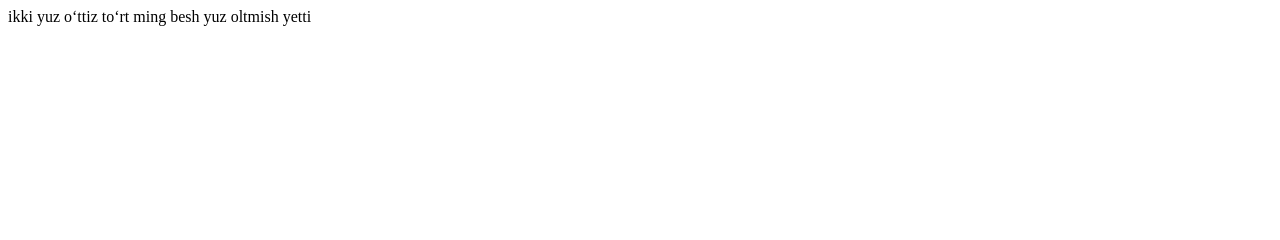
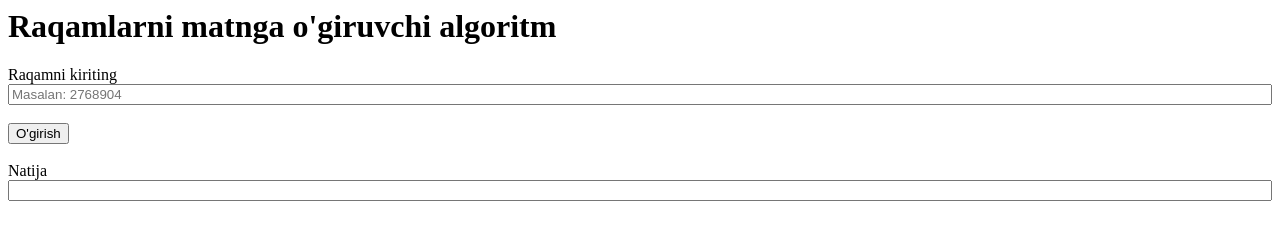
Before and after one commit to juraevuz/num2textuz, a plain HTML site: page index.html in a window 1280 px wide. Drawn offline with Linux system fonts and the light colour scheme.

Commit message:
Update index.html

```diff
--- a/index.html
+++ b/index.html
@@ -4,8 +4,17 @@
 		<script src="num2text.js"></script>
 	</head>
 	<body>
-		<script>
-			document.write(num2text("234567"));
-		</script>
+		<h1>Raqamlarni matnga o'giruvchi algoritm</h1>
+		<label>Raqamni kiriting</label>
+		<br>
+		<input id="number" placeholder="Masalan: 2768904" style="width:100%;"/>
+		<br>
+		<br>
+		<button onclick="doConvert(document.getElementById('result'), document.getElementById('number').value)">O'girish</button>
+		<br>
+		<br>
+		<label>Natija</label>
+		<br>
+		<input id="result" style="width:100%;"/>
 	</body>
 </html>
```
